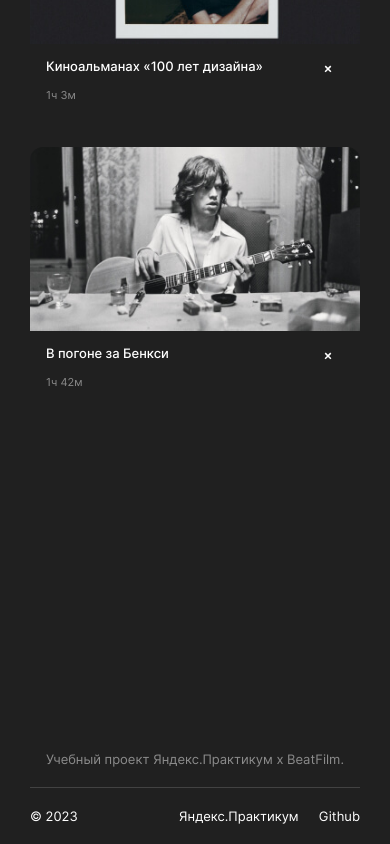
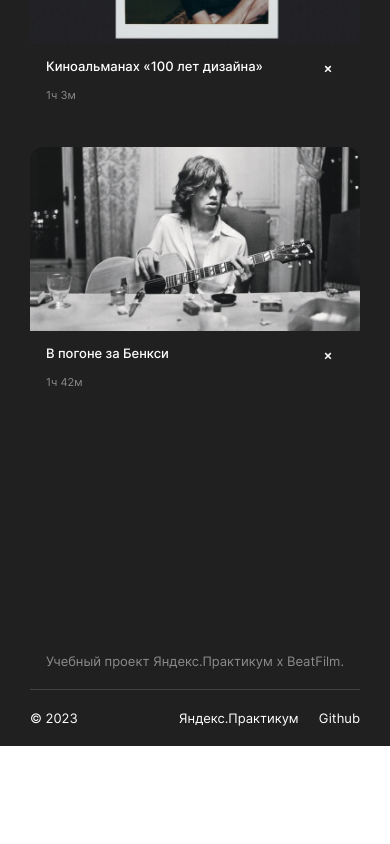
Before and after one commit to Sibisov-Artem/movies-explorer-frontend, a React (Create React App) app: page /saved-movies in a window 390 px wide. Shown: the part 819-1663 px from the top of the page. After the commit the page ends 1565 px from the top, so only its background shows below. Built offline with nearby package versions, Linux system fonts and the light colour scheme.

Commit message:
feat: адаптировать SavedMovies под макет под разрешение 768px

```diff
--- a/src/components/MoviesMore/MoviesMore.css
+++ b/src/components/MoviesMore/MoviesMore.css
@@ -19,3 +19,11 @@
   padding-top: 158px;
   padding-bottom: 80px;
 }
+
+/* ----------------------------------------------- */
+
+@media screen and (max-width: 768px) {
+  .movies-more__not-visible {
+    padding-top: 60px;
+  }
+}
```
